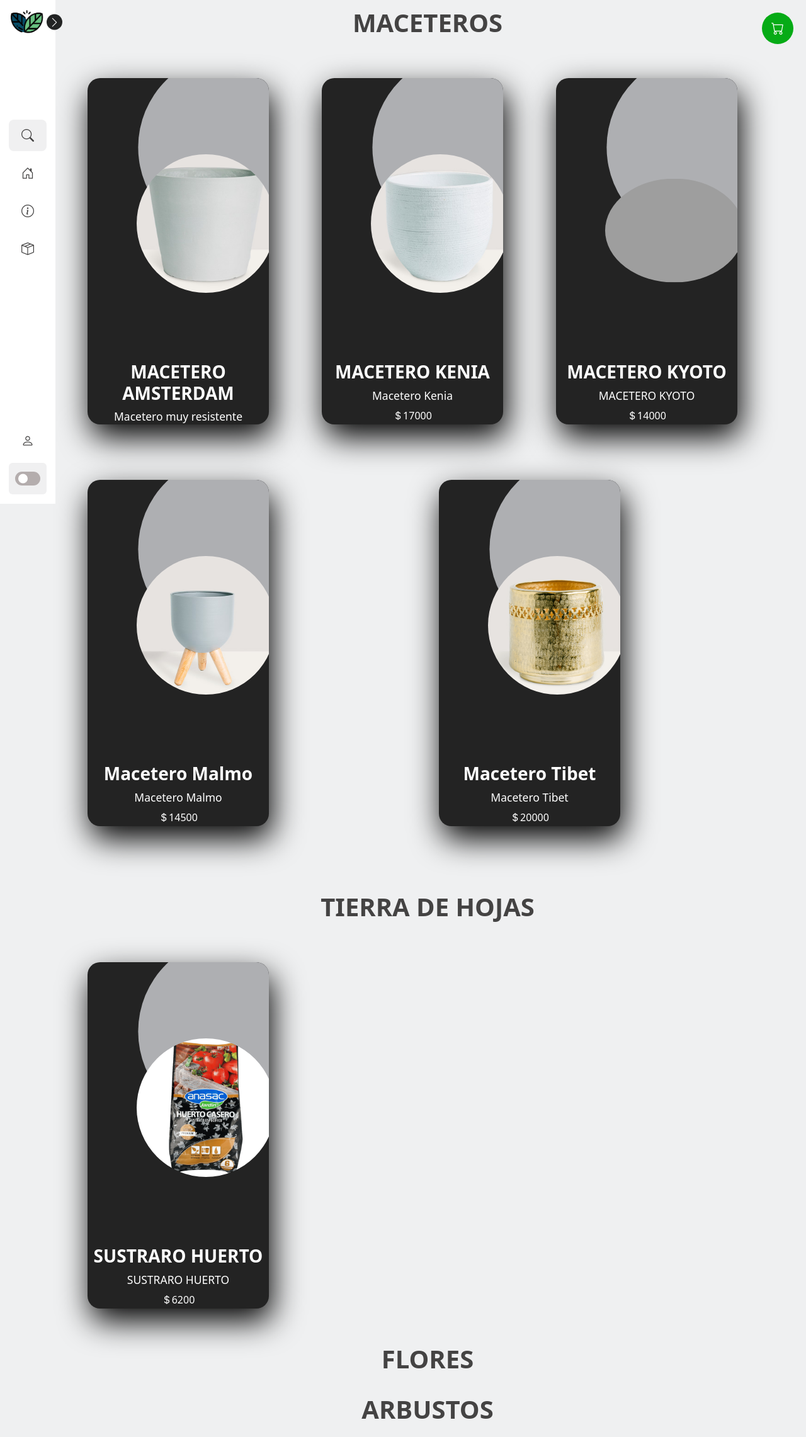
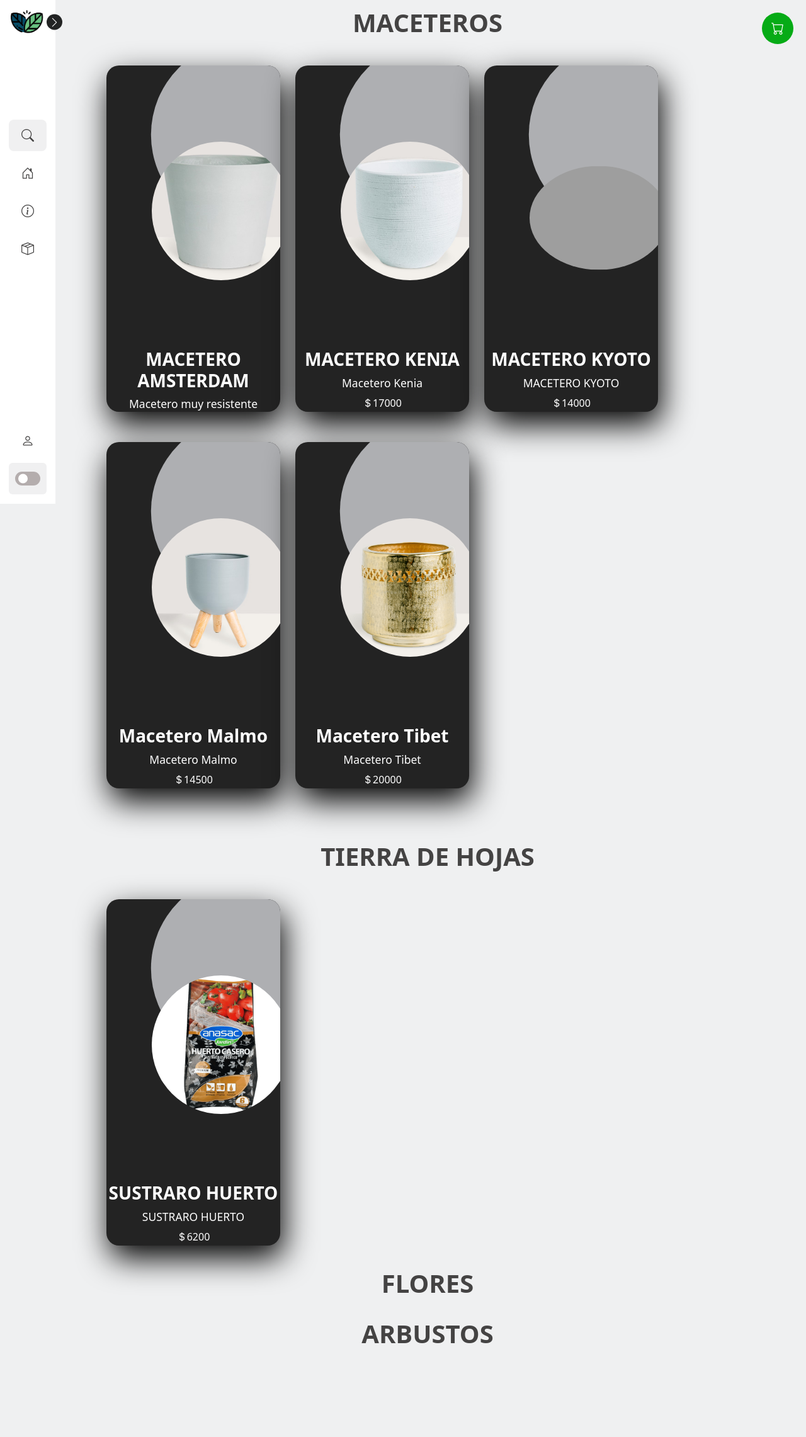
Before and after one commit to AngelCzu/Integracion, a Django app: page /productos in a window 1280 px wide. Shown: the whole page at 63% size. After the commit the page ends 2133 px from the top, so only its background shows below. Run offline with Django 4.2, Linux system fonts and the light colour scheme; data comes from the database, SQL or seed files in the repository; grey boxes are pictures that could not be loaded.

Commit message:
card listas

```diff
--- a/tvapp/static/css/baseTienda.css
+++ b/tvapp/static/css/baseTienda.css
@@ -16,9 +16,7 @@
 /* Contenedores específicos */
 .contenedorP {
   flex: 1;
-  display: flex;
-  justify-content: center; /* Centra las tarjetas horizontalmente */
-  align-items: center;
+  display: contents;
   padding: 20px;
 }
 
@@ -112,10 +110,12 @@
   transition-delay: 0.6s;
 }
 
+.row {
+  width: 100%;
+
+}
 
 .col {
-  width: 300px;
-  justify-content: start;
-  display: flex;
-  position: initial;
+  min-width: 300px;
+  max-width: 300px;
 }
--- a/tvapp/static/css/styleCarro.css
+++ b/tvapp/static/css/styleCarro.css
@@ -89,9 +89,3 @@
   transition: var(--tran-05);
   margin: 2%;
 }
-
-.row {
-  width: 100%;
-  position: relative;
-  left: -50px;
-}
```
